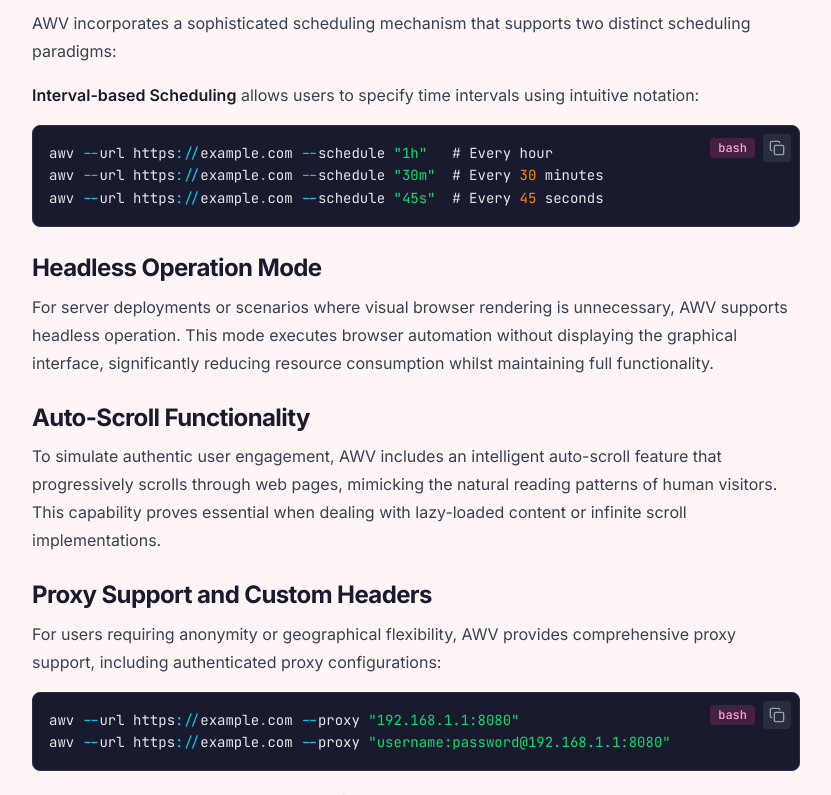
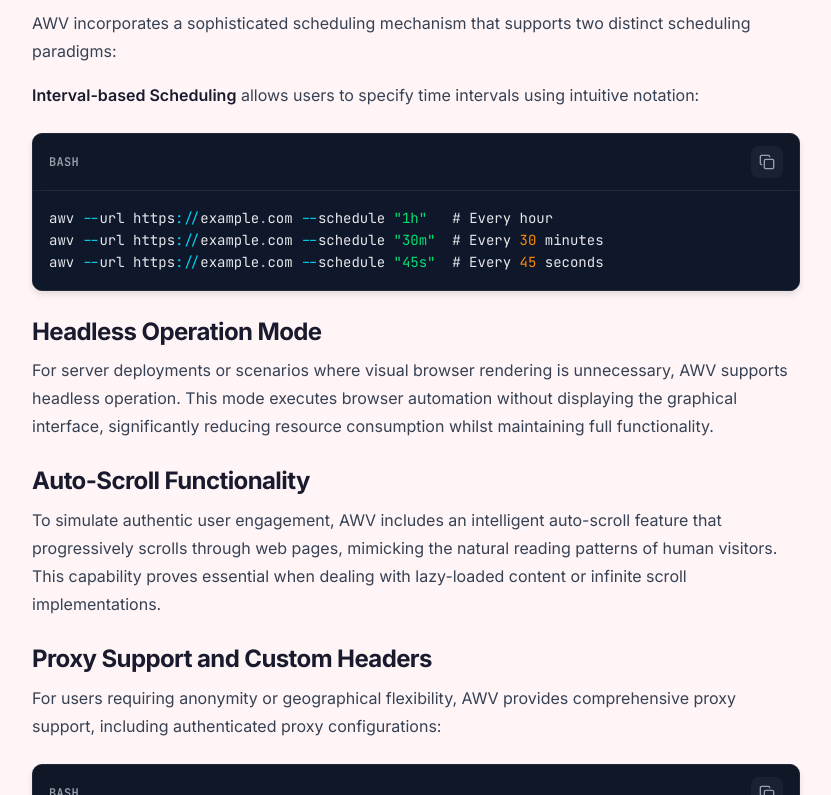
Before and after one commit to nayandas69/blogverse, a Next.js app: page /blog/awv-guide in a window 1280 px wide. Shown: the part 1465-2260 px from the top of the page, without its empty margins (224-1055 px from the left). Built offline with nearby package versions, Linux system fonts and the light colour scheme; no server answers.

Commit message:
refactor: redesign CodeBlock component and improve global code styling

```diff
--- a/app/globals.css
+++ b/app/globals.css
@@ -245,6 +245,30 @@
    Code Block Component Styling
    ============================================ */
 
+.code-block-wrapper {
+  background-color: #0f172a;
+  color: #e0e0e0;
+  font-family: var(--font-mono);
+  margin: 1.5rem 0;
+  box-shadow: 0 4px 6px rgba(0, 0, 0, 0.1);
+}
+
+.code-block-wrapper pre {
+  background-color: #0f172a !important;
+  color: #e0e0e0 !important;
+  border: none !important;
+  padding: 1rem !important;
+  margin: 0 !important;
+  overflow-x: auto;
+  font-size: 0.875rem;
+  line-height: 1.6;
+}
+
+.code-block-wrapper code {
+  font-family: var(--font-mono) !important;
+  background: transparent !important;
+}
+
 .code-block {
   background-color: #1a1a2e;
   color: #e0e0e0;
--- a/components/code-block.tsx
+++ b/components/code-block.tsx
@@ -200,32 +200,43 @@ export function CodeBlock({ children, className, ...props }: ComponentProps<"pre
     }
 
     return (
-        <pre
-            className="code-block relative group"
-            {...props}
-        >
-            {/* Top bar with language and copy button */}
-            <div className="absolute top-2 right-2 flex items-center gap-2">
+        <div className="code-block-wrapper my-4 rounded-lg overflow-hidden border border-gray-800">
+            {/* Header with language and copy button */}
+            <div className="flex items-center justify-between bg-gray-900 px-4 py-3 border-b border-gray-800">
                 {language && (
-                    <span className="px-2 py-0.5 text-xs font-medium bg-pink-500/20 text-pink-300 rounded">
+                    <span className="text-xs font-semibold text-gray-400 uppercase tracking-wide">
                         {language}
                     </span>
                 )}
+                {!language && <div />}
                 <button
                     onClick={handleCopy}
-                    className="p-1.5 rounded bg-gray-700/50 hover:bg-gray-600/50 text-gray-400 hover:text-gray-200 transition-colors"
+                    className="flex items-center gap-2 p-2 rounded-md bg-gray-800/60 hover:bg-gray-700/60 text-gray-400 hover:text-gray-200 transition-colors duration-200"
                     aria-label={copied ? "Copied!" : "Copy code"}
+                    title={copied ? "Copied!" : "Copy code"}
                 >
                     {copied ? (
-                        <Check className="w-4 h-4 text-green-400" />
+                        <>
+                            <Check className="w-4 h-4 text-green-400" />
+                            <span className="text-xs text-green-400 font-medium">Copied</span>
+                        </>
                     ) : (
-                        <Copy className="w-4 h-4" />
+                        <>
+                            <Copy className="w-4 h-4" />
+                        </>
                     )}
                 </button>
             </div>
-            <code className="block text-sm leading-relaxed">
-                {code ? highlightCode(code) : children}
-            </code>
-        </pre>
+
+            {/* Code content */}
+            <pre
+                className="bg-gray-950 overflow-x-auto p-4 text-sm leading-relaxed"
+                {...props}
+            >
+                <code className="block">
+                    {code ? highlightCode(code) : children}
+                </code>
+            </pre>
+        </div>
     )
 }
```
